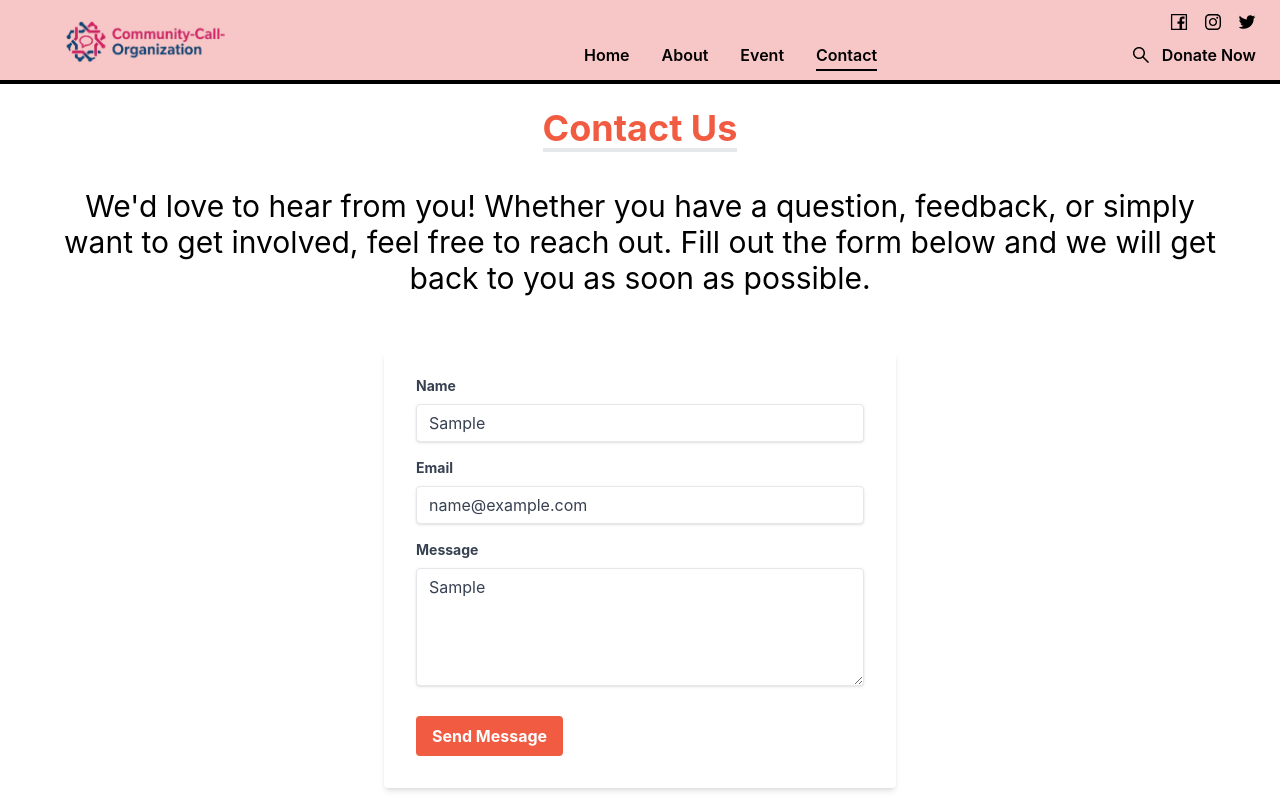
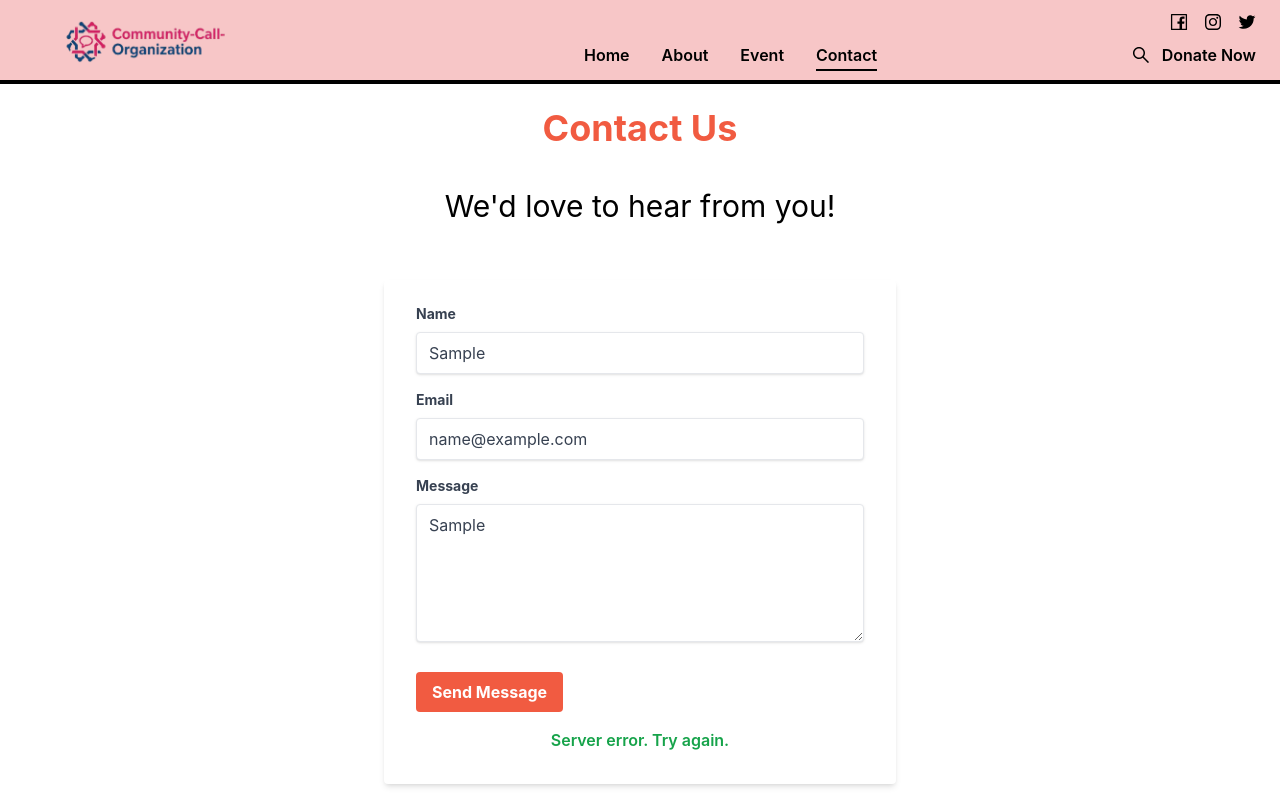
Before and after one commit to shobhitsing/communitycallorg.com, a React (Create React App) app: page /contact in a window 1280 px wide. Both pictures are taken after typing "Sample", "name@example.com", "Sample" into the empty fields and a click on the button "Send Message". Shown: the top 800 px of the page. Built offline with nearby package versions, Linux system fonts and the light colour scheme; no server answers.

Commit message:
some new changes

```diff
--- a/src/pages/About.js
+++ b/src/pages/About.js
@@ -12,40 +12,43 @@ const About = () => {
   return (
     <div>
       <Navbar />
-
-      <div id="about-us" className="flex flex-col items-center">
-        <h1 className="absolute z-20 text-[var(--primary-color)] m-2 text-4xl pt-4 font-bold"
-          style={{ borderBottomWidth: '4px' }}
+      <div id="about-us" className="flex flex-col items-center px-4">
+        <h1
+          className="absolute z-20 text-[var(--primary-color)] m-2 text-4xl pt-4 font-extrabold tracking-wide"
         >
           About Us
         </h1>
-        {/* <img
-          src="https://example.com/your-about-us-image.jpg"
-          className="w-full"
-          alt="About Us"
-        /> */}
-        <p className="text-3xl m-14 text-center pt-12">
-          Welcome to Your Community-Call-Organization, where our mission is to make a
-          difference in the world. Our journey began with a vision to impact
-          lives through dedication, hard work, and a passion for helping those
-          in need. From humble beginnings, we have grown into a community-driven
-          organization that thrives on the support of individuals like you.
-        </p>
-        <p className="text-3xl m-14 text-center">
-          Our initiatives span across education, healthcare, and environmental
-          conservation, with a focus on sustainable development and inclusive
-          growth. We believe in the power of collective effort and are committed
-          to creating opportunities for all, regardless of background or
-          circumstance.
-        </p>
-        <p className="text-3xl m-14 text-center">
-          Join us in our mission to create a better future, one step at a time.
-          Together, we can make a lasting impact on the world around us.
-        </p>
+        <div className="mt-24 max-w-5xl text-left space-y-8">
+          <p className="text-[1.20rem] md:text-[1.35rem] leading-relaxed text-gray-800">
+            Welcome to <span className="font-semibold">Community-Call-Organization</span>,
+            a purpose-driven institution committed to empowering individuals and strengthening communities.
+            Our foundation is built on integrity, social responsibility, and a long-term vision
+            to create meaningful and measurable impact.
+          </p>
+
+          <p className="text-[1.20rem] md:text-[1.35rem] leading-relaxed text-gray-800">
+            Since our inception, we have worked tirelessly to address critical societal challenges across
+            education, healthcare, and environmental sustainability. Through innovative programs and
+            collaborative initiatives, we strive to create equitable opportunities for individuals from all
+            backgrounds, ensuring that progress is both inclusive and sustainable.
+          </p>
+
+          <p className="text-[1.20rem] md:text-[1.35rem] leading-relaxed text-gray-800">
+            Our work is guided by a simple belief: positive change begins with collective effort.
+            With the support of volunteers, partners, and community leaders, we continue to build
+            solutions that are scalable, impactful, and aligned with the evolving needs of society.
+          </p>
+
+          <p className="text-[1.20rem] md:text-[1.35rem] leading-relaxed text-gray-800">
+            We invite you to join us in advancing our mission and contributing to a more resilient,
+            compassionate, and progressive future. Together, we can make a lasting difference that
+            transcends generations.
+          </p>
+        </div>
       </div>
 
       <CustomCarousal title={"Our Journey"} images={CarousalData} />
-      <Footer/>
+      <Footer />
     </div>
   );
 };
--- a/src/pages/Contact.js
+++ b/src/pages/Contact.js
@@ -1,74 +1,135 @@
+import { useState } from "react";
 import Navbar from "../components/Navbar";
 import Footer from "../components/Footer";
 
 const Contact = () => {
+  const [formData, setFormData] = useState({
+    name: "",
+    email: "",
+    message: "",
+  });
+
+  const [loading, setLoading] = useState(false);
+  const [responseMsg, setResponseMsg] = useState("");
+
+  const handleChange = (e) => {
+    setFormData({
+      ...formData,
+      [e.target.id]: e.target.value,
+    });
+  };
+
+  const handleSubmit = async (e) => {
+    e.preventDefault();
+    setLoading(true);
+    setResponseMsg("");
+
+    try {
+      const res = await fetch("https://your-api-url.com/api/contact", {
+        method: "POST",
+        headers: { "Content-Type": "application/json" },
+        body: JSON.stringify(formData),
+      });
+
+      if (res.ok) {
+        setResponseMsg("Message sent successfully.");
+
+        setFormData({
+          name: "",
+          email: "",
+          message: "",
+        });
+      } else {
+        setResponseMsg("Failed to send message.");
+      }
+    } catch (err) {
+      setResponseMsg("Server error. Try again.");
+    }
+
+    setLoading(false);
+  };
+
   return (
     <div>
       <Navbar />
-
       <div id="contact-us" className="flex flex-col items-center">
-        <h1  className="absolute z-20 text-[var(--primary-color)] m-2 text-4xl pt-4 font-bold"
-          style={{ borderBottomWidth: '4px' }}
+        <h1
+          className="absolute z-20 text-[var(--primary-color)] m-2 text-4xl pt-4 font-bold"
         >
           Contact Us
         </h1>
-        {/* <img
-          src="https://example.com/contact-us-banner.jpg"
-          className="w-full"
-          alt="Contact Us"
-        /> */}
 
         <p className="text-3xl m-14 text-center pt-12">
-          We'd love to hear from you! Whether you have a question, feedback, or
-          simply want to get involved, feel free to reach out. Fill out the form
-          below and we will get back to you as soon as possible.
+          We'd love to hear from you!
         </p>
 
-        <form className="w-full max-w-lg bg-white shadow-md rounded px-8 pt-6 pb-8 mb-4">
+        <form
+          onSubmit={handleSubmit}
+          className="w-full max-w-lg bg-white shadow-md rounded px-8 pt-6 pb-8 mb-4"
+        >
           <div className="mb-4">
             <label className="block text-gray-700 text-sm font-bold mb-2" htmlFor="name">
               Name
             </label>
             <input
-              className="shadow appearance-none border rounded w-full py-2 px-3 text-gray-700 leading-tight focus:outline-none focus:shadow-outline"
               id="name"
               type="text"
+              value={formData.name}
+              onChange={handleChange}
               placeholder="Your Name"
+              required
+              className="shadow appearance-none border rounded w-full py-2 px-3 text-gray-700"
             />
           </div>
+
           <div className="mb-4">
             <label className="block text-gray-700 text-sm font-bold mb-2" htmlFor="email">
               Email
             </label>
             <input
-              className="shadow appearance-none border rounded w-full py-2 px-3 text-gray-700 leading-tight focus:outline-none focus:shadow-outline"
               id="email"
               type="email"
+              value={formData.email}
+              onChange={handleChange}
               placeholder="Your Email"
+              required
+              className="shadow appearance-none border rounded w-full py-2 px-3 text-gray-700"
             />
           </div>
+
           <div className="mb-6">
             <label className="block text-gray-700 text-sm font-bold mb-2" htmlFor="message">
               Message
             </label>
             <textarea
-              className="shadow appearance-none border rounded w-full py-2 px-3 text-gray-700 leading-tight focus:outline-none focus:shadow-outline"
               id="message"
               rows="5"
+              value={formData.message}
+              onChange={handleChange}
               placeholder="Your Message"
+              required
+              className="shadow appearance-none border rounded w-full py-2 px-3 text-gray-700"
             ></textarea>
           </div>
+
           <div className="flex items-center justify-between">
             <button
-              className="bg-[var(--primary-color)] hover:bg-[var(--secondary-color)] text-white font-bold py-2 px-4 rounded focus:outline-none focus:shadow-outline"
-              type="button"
+              type="submit"
+              disabled={loading}
+              className="bg-[var(--primary-color)] hover:bg-[var(--secondary-color)] text-white font-bold py-2 px-4 rounded"
             >
-              Send Message
+              {loading ? "Sending..." : "Send Message"}
             </button>
           </div>
+
+          {responseMsg && (
+            <p className="text-center text-green-600 mt-4 font-semibold">
+              {responseMsg}
+            </p>
+          )}
         </form>
       </div>
-      <Footer/>
+      <Footer />
     </div>
   );
 };
--- a/src/pages/Event.js
+++ b/src/pages/Event.js
@@ -15,29 +15,31 @@ const Event = () => {
   return (
     <div>
       <Navbar />
-
-      <div id="recent-events relative" className="flex flex-col items-center">
+      <div id="recent-events" className="relative flex flex-col items-center px-4">
         <h1
-          className="absolute z-20 text-[var(--primary-color)] m-2 text-4xl pt-4 font-bold"
-          style={{ borderBottomWidth: '4px' }}
+          className="absolute z-20 text-[var(--primary-color)] m-2 text-4xl pt-4 font-extrabold tracking-wide"
         >
           Recent Events
         </h1>
 
-        {/* <img
-          src="https://media.ahmedabadmirror.com/am/uploads/mediaGallery/image/1677318699846.jpg-org"
-          className="w-full"
-        /> */}
-        <p className="text-3xl m-14 pt-12">
-          Lorem ipsum dolor sit amet, consectetur adipiscing elit. Nulla nec
-          purus feugiat, molestie ipsum et, consequat nibh. Etiam non elit dui.
-          Nulla nec purus feugiat, molestie ipsum et, consequat nibh. Etiam non
-          elit dui.
-        </p>
+        <div className="mt-24 max-w-5xl text-left">
+          <p className="text-[1.20rem] md:text-[1.35rem] leading-relaxed text-gray-800">
+            Our recent events reflect our continued commitment to community engagement,
+            social development, and impactful initiatives. Each activity is designed to
+            bring people together, inspire collaboration, and create meaningful change
+            across the communities we serve.
+          </p>
+          <p className="text-[1.20rem] md:text-[1.35rem] mt-6 leading-relaxed text-gray-800">
+            Through awareness drives, educational workshops, healthcare outreach, and
+            environmental campaigns, we strive to address pressing social needs while
+            empowering individuals to participate in collective progress. Every event
+            stands as a testament to our mission of building a stronger and more
+            inclusive future.
+          </p>
+        </div>
       </div>
-
       <CustomCarousal title={"Our Events"} images={CarousalData} />
-      <Footer/>
+      <Footer />
     </div>
   );
 };
```
Also changed, not shown: 27 other files (tests, documents, lock files or other folders).
